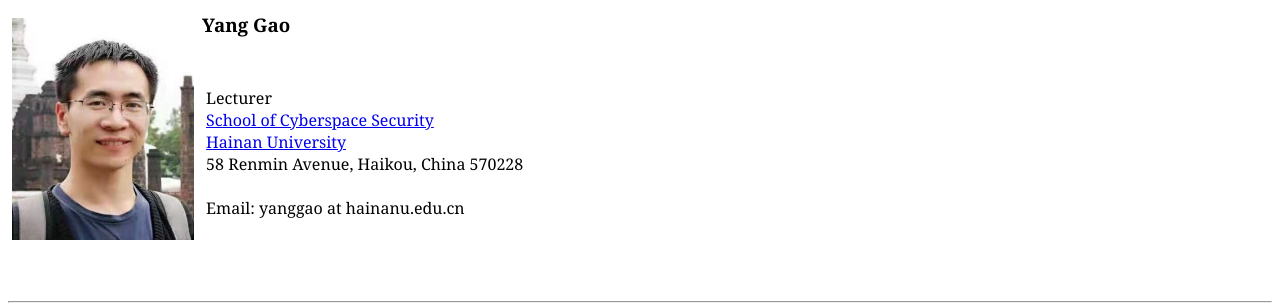
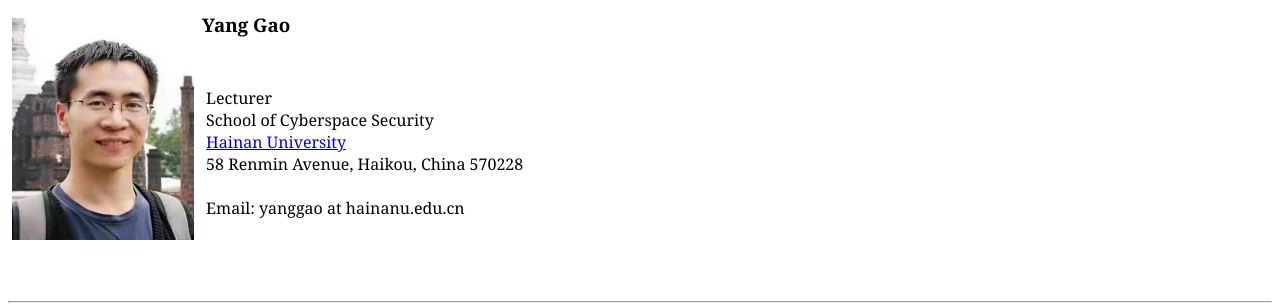
Before and after one commit to gaoyang23nj/gaoyang23nj.github.io, a Jekyll site: the page index.html, which Jekyll copies as it is, in a window 1280 px wide. Shown: the top 305 px of the page. Built offline with Jekyll 4.4.1, drawn with Linux system fonts in a browser that asks for light colours.

```diff
--- a/index.html
+++ b/index.html
@@ -35,8 +35,10 @@
                 <tr>
                     <td style="width: 70%; vertical-align: top;">
                         <p>Lecturer<br>
-                            <a href="https://hd.hainanu.edu.cn/scscs/">
-							School of Cyberspace Security</a><br>
+                            <!-- <a href="https://hd.hainanu.edu.cn/scscs/"> -->
+							School of Cyberspace Security
+	    		    <!-- </a> -->
+			    <br>
                             <a href="https://www.hainanu.edu.cn/">
 							Hainan University</a><br>
                             58 Renmin Avenue, Haikou, China 570228<br>
```
